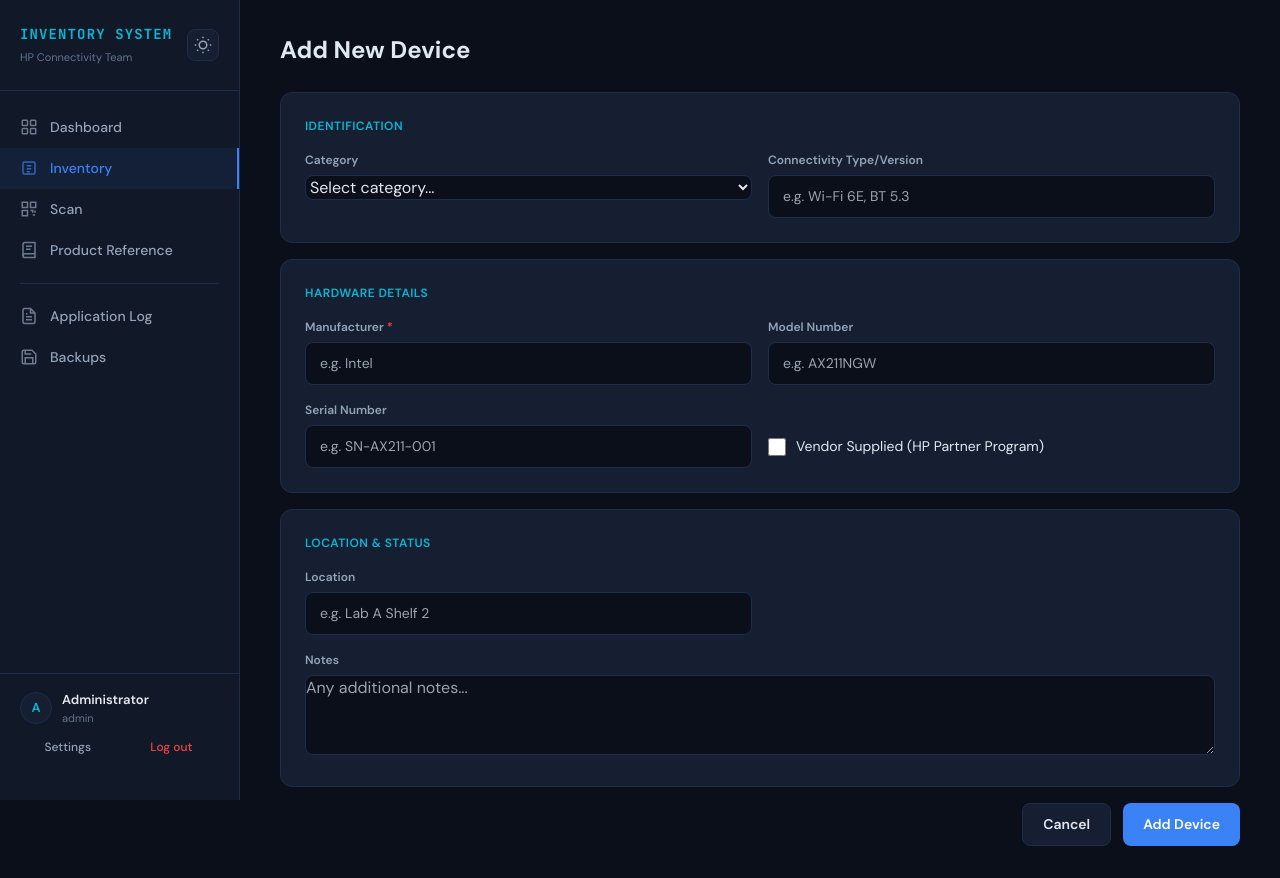
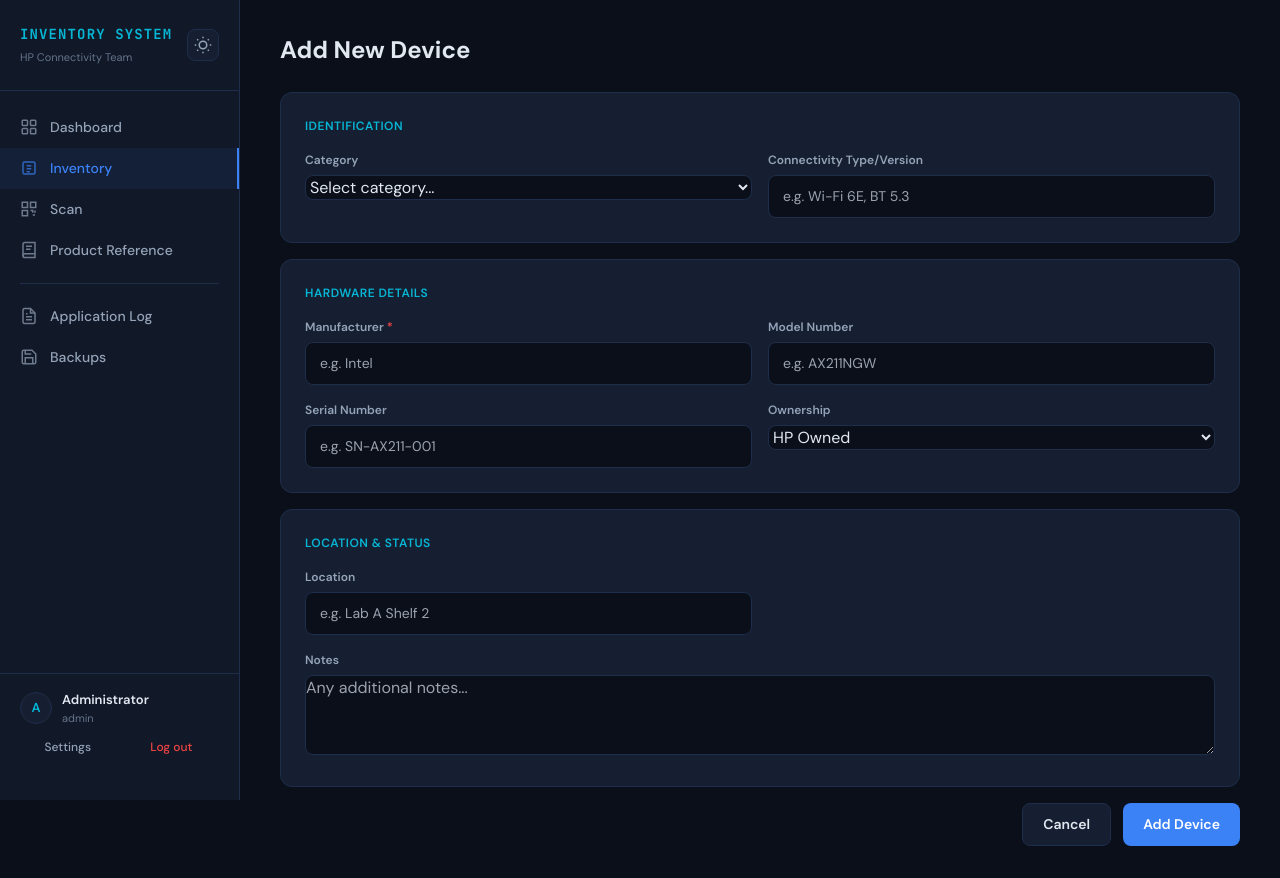
Before and after one commit to jgaweda/Inventory-Management, a Flask app: page /devices/add in a window 1280 px wide. Run offline with Flask 3, Linux system fonts and the light colour scheme; the visitor is signed in with stand-in values (Sample User, id 1); data comes from the database, SQL or seed files in the repository; some libraries are stand-ins or nearby versions.

Commit message:
Capitalize ownership labels (HP Owned / Vendor Supplied), use dropdown on form
https://claude.ai/code/session_01HqEiuPxJPvgpErhm97xCjH

```diff
--- a/templates/device_detail.html
+++ b/templates/device_detail.html
@@ -73,9 +73,9 @@
                     <div style="font-size: 11px; text-transform: uppercase; letter-spacing: 0.04em; color: var(--text-muted); font-weight: 600; margin-bottom: 4px;">Ownership</div>
                     <div style="font-size: 14px;">
                         {% if device.vendor_supplied %}
-                        <span style="background: rgba(139,92,246,0.12); color: #a78bfa; padding: 3px 10px; border-radius: 9999px; font-family: 'JetBrains Mono', monospace; font-size: 12px; font-weight: 600;">vendor supplied</span>
+                        <span style="background: rgba(139,92,246,0.12); color: #a78bfa; padding: 3px 10px; border-radius: 9999px; font-family: 'JetBrains Mono', monospace; font-size: 12px; font-weight: 600;">Vendor Supplied</span>
                         {% else %}
-                        <span style="background: rgba(59,130,246,0.12); color: #3b82f6; padding: 3px 10px; border-radius: 9999px; font-family: 'JetBrains Mono', monospace; font-size: 12px; font-weight: 600;">HP owned</span>
+                        <span style="background: rgba(59,130,246,0.12); color: #3b82f6; padding: 3px 10px; border-radius: 9999px; font-family: 'JetBrains Mono', monospace; font-size: 12px; font-weight: 600;">HP Owned</span>
                         {% endif %}
                     </div>
                 </div>
--- a/templates/device_form.html
+++ b/templates/device_form.html
@@ -193,13 +193,12 @@
                 <label style="font-size: 12px; font-weight: 600; color: var(--text-secondary); display: block; margin-bottom: 6px;">Serial Number</label>
                 <input type="text" name="serial_number" value="{{ device.get('serial_number', '') if device is mapping else device.serial_number if device else '' }}" placeholder="e.g. SN-AX211-001">
             </div>
-            <div style="display: flex; align-items: center; padding-top: 24px;">
-                <label style="display: flex; align-items: center; gap: 10px; cursor: pointer; font-size: 14px; color: var(--text-primary);">
-                    <input type="checkbox" name="vendor_supplied" value="1"
-                        {% if (device.get('vendor_supplied', 0) if device is mapping else device.vendor_supplied if device else 0)|int %}checked{% endif %}
-                        style="width: 18px; height: 18px; accent-color: var(--accent-blue); cursor: pointer;">
-                    Vendor Supplied (HP Partner Program)
-                </label>
+            <div>
+                <label style="font-size: 12px; font-weight: 600; color: var(--text-secondary); display: block; margin-bottom: 6px;">Ownership</label>
+                <select name="vendor_supplied">
+                    <option value="0" {% if not (device.get('vendor_supplied', 0) if device is mapping else device.vendor_supplied if device else 0)|int %}selected{% endif %}>HP Owned</option>
+                    <option value="1" {% if (device.get('vendor_supplied', 0) if device is mapping else device.vendor_supplied if device else 0)|int %}selected{% endif %}>Vendor Supplied</option>
+                </select>
             </div>
         </div>
     </div>
--- a/templates/devices.html
+++ b/templates/devices.html
@@ -92,9 +92,9 @@
                     <td style="color: var(--text-secondary); font-size: 13px;">{{ device.connectivity }}</td>
                     <td style="font-size: 12px;">
                         {% if device.vendor_supplied %}
-                        <span style="background: rgba(139,92,246,0.12); color: #a78bfa; padding: 2px 8px; border-radius: 9999px; font-family: 'JetBrains Mono', monospace; font-size: 11px; font-weight: 600;">Vendor</span>
+                        <span style="background: rgba(139,92,246,0.12); color: #a78bfa; padding: 2px 8px; border-radius: 9999px; font-family: 'JetBrains Mono', monospace; font-size: 11px; font-weight: 600;">Vendor Supplied</span>
                         {% else %}
-                        <span style="background: rgba(59,130,246,0.12); color: #3b82f6; padding: 2px 8px; border-radius: 9999px; font-family: 'JetBrains Mono', monospace; font-size: 11px; font-weight: 600;">HP</span>
+                        <span style="background: rgba(59,130,246,0.12); color: #3b82f6; padding: 2px 8px; border-radius: 9999px; font-family: 'JetBrains Mono', monospace; font-size: 11px; font-weight: 600;">HP Owned</span>
                         {% endif %}
                     </td>
                     <td><span class="badge badge-{{ device.status }}">{{ device.status }}</span></td>
```
